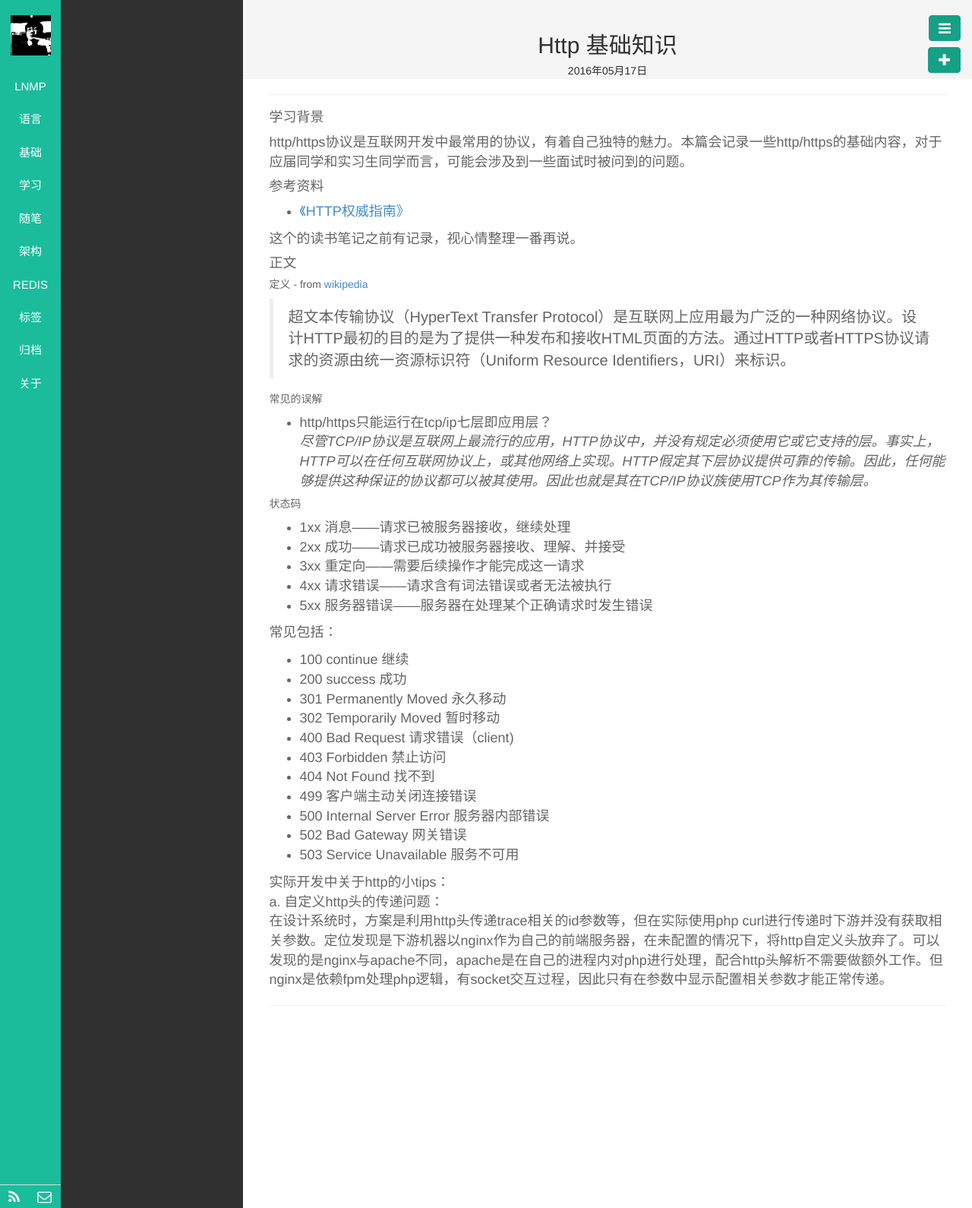
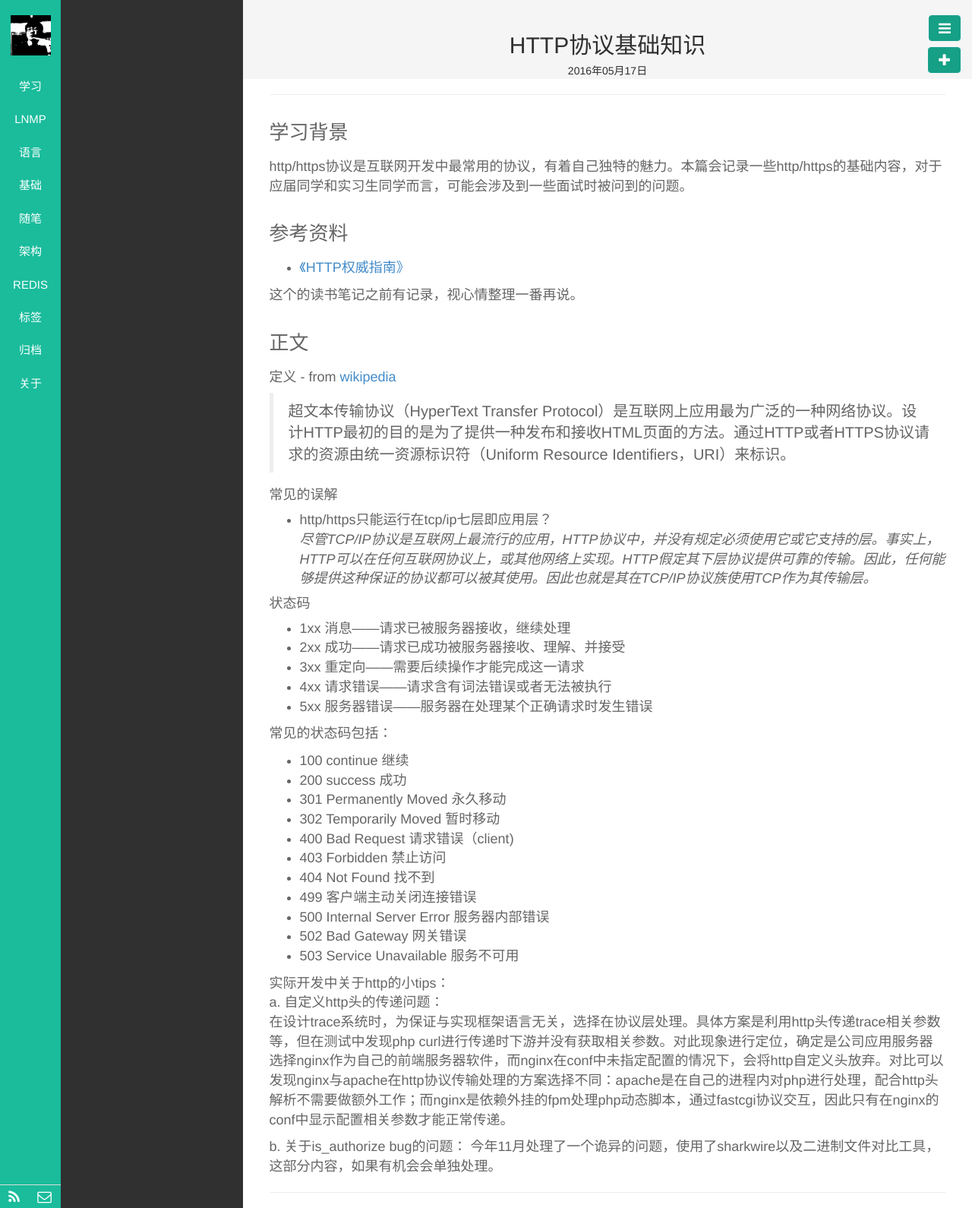
Before and after one commit to asfan/asfan.github.io, a Jekyll site: the page built from _posts/6-基础知识/2016-05-17-HttpCodesDes.md, in a window 1280 px wide. Shown: the whole page at 76% size. Built offline with Jekyll 4.4.1, drawn with Linux system fonts in a browser that asks for light colours; Markdown is read by kramdown in place of the engine named in the settings.

```diff
--- a/_posts/6-基础知识/2016-05-17-HttpCodesDes.md
+++ b/_posts/6-基础知识/2016-05-17-HttpCodesDes.md
@@ -1,38 +1,37 @@
 ---
 layout: post
-title: Http 基础知识
+title: HTTP协议基础知识
 category: 基础
 tags: http interview
 keywords: http RFC2616
 description: http基础
 ---
 
-####学习背景
+###学习背景
 http/https协议是互联网开发中最常用的协议，有着自己独特的魅力。本篇会记录一些http/https的基础内容，对于应届同学和实习生同学而言，可能会涉及到一些面试时被问到的问题。
 
-####参考资料
+###参考资料
 
 - [《HTTP权威指南》](https://book.douban.com/subject/10746113/)
 
 这个的读书笔记之前有记录，视心情整理一番再说。
 
-####正文
-#####定义 - from [wikipedia](https://zh.wikipedia.org/wiki/%E8%B6%85%E6%96%87%E6%9C%AC%E4%BC%A0%E8%BE%93%E5%8D%8F%E8%AE%AE)
+###正文
+####定义 - from [wikipedia](https://zh.wikipedia.org/wiki/%E8%B6%85%E6%96%87%E6%9C%AC%E4%BC%A0%E8%BE%93%E5%8D%8F%E8%AE%AE)
 > 超文本传输协议（HyperText Transfer Protocol）是互联网上应用最为广泛的一种网络协议。设计HTTP最初的目的是为了提供一种发布和接收HTML页面的方法。通过HTTP或者HTTPS协议请求的资源由统一资源标识符（Uniform Resource Identifiers，URI）来标识。
 
-#####常见的误解
+####常见的误解
 - http/https只能运行在tcp/ip七层即应用层？
 *尽管TCP/IP协议是互联网上最流行的应用，HTTP协议中，并没有规定必须使用它或它支持的层。事实上，HTTP可以在任何互联网协议上，或其他网络上实现。HTTP假定其下层协议提供可靠的传输。因此，任何能够提供这种保证的协议都可以被其使用。因此也就是其在TCP/IP协议族使用TCP作为其传输层。*
 
-#####状态码
+####状态码
 - 1xx 消息——请求已被服务器接收，继续处理
 - 2xx 成功——请求已成功被服务器接收、理解、并接受
 - 3xx 重定向——需要后续操作才能完成这一请求
 - 4xx 请求错误——请求含有词法错误或者无法被执行
 - 5xx 服务器错误——服务器在处理某个正确请求时发生错误
 
-常见包括：
-
+常见的状态码包括：
 - 100 continue 继续
 - 200 success 成功
 - 301 Permanently Moved 永久移动
@@ -48,4 +47,7 @@
 
 实际开发中关于http的小tips：
 a. 自定义http头的传递问题：
-	在设计系统时，方案是利用http头传递trace相关的id参数等，但在实际使用php curl进行传递时下游并没有获取相关参数。定位发现是下游机器以nginx作为自己的前端服务器，在未配置的情况下，将http自定义头放弃了。可以发现的是nginx与apache不同，apache是在自己的进程内对php进行处理，配合http头解析不需要做额外工作。但nginx是依赖fpm处理php逻辑，有socket交互过程，因此只有在参数中显示配置相关参数才能正常传递。
+	在设计trace系统时，为保证与实现框架语言无关，选择在协议层处理。具体方案是利用http头传递trace相关参数等，但在测试中发现php curl进行传递时下游并没有获取相关参数。对此现象进行定位，确定是公司应用服务器选择nginx作为自己的前端服务器软件，而nginx在conf中未指定配置的情况下，会将http自定义头放弃。对比可以发现nginx与apache在http协议传输处理的方案选择不同：apache是在自己的进程内对php进行处理，配合http头解析不需要做额外工作；而nginx是依赖外挂的fpm处理php动态脚本，通过fastcgi协议交互，因此只有在nginx的conf中显示配置相关参数才能正常传递。
+
+b. 关于is_authorize bug的问题：
+    今年11月处理了一个诡异的问题，使用了sharkwire以及二进制文件对比工具，这部分内容，如果有机会会单独处理。
```
Also changed, not shown: _posts/4-学习中/2015-10-12-DesignPattern1.md (added, +53 -0 lines), _posts/4-学习中/2016-05-28-LearningZipkin1.md (+1 -1 lines), public/img/OOBase.gif (added).
